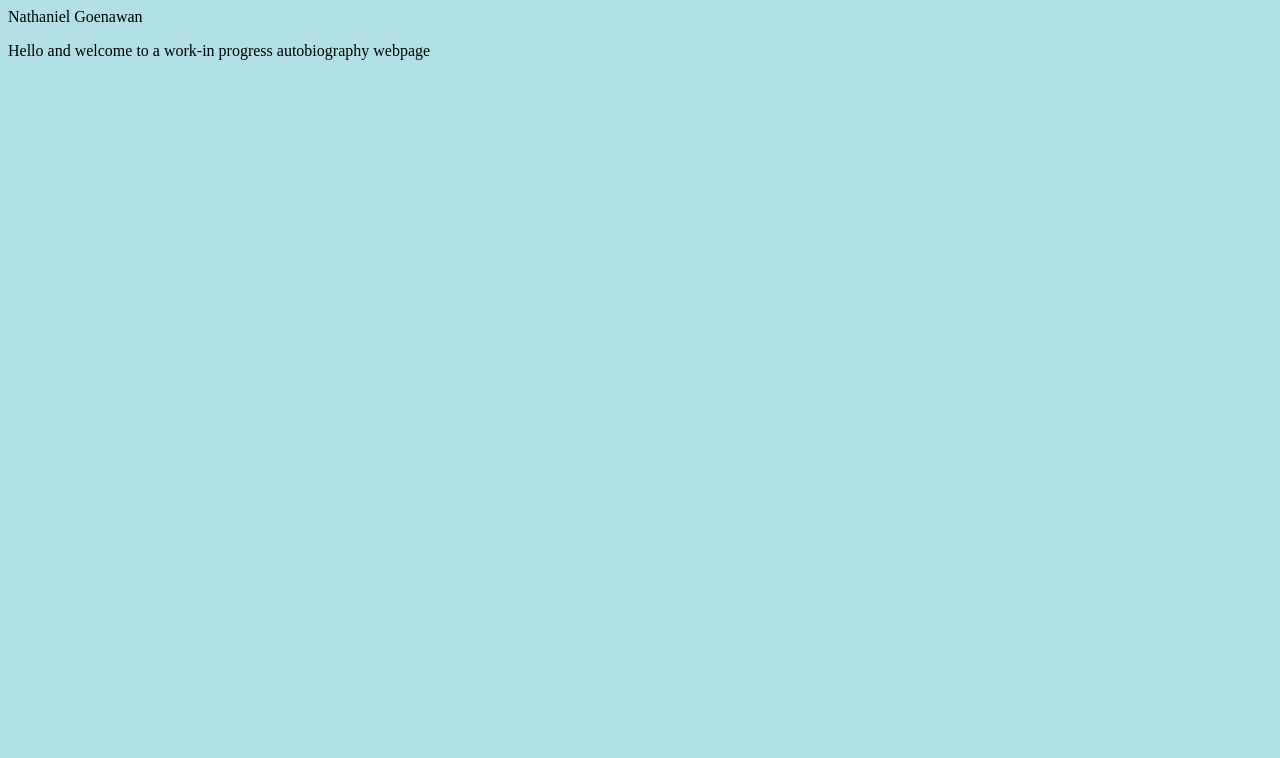
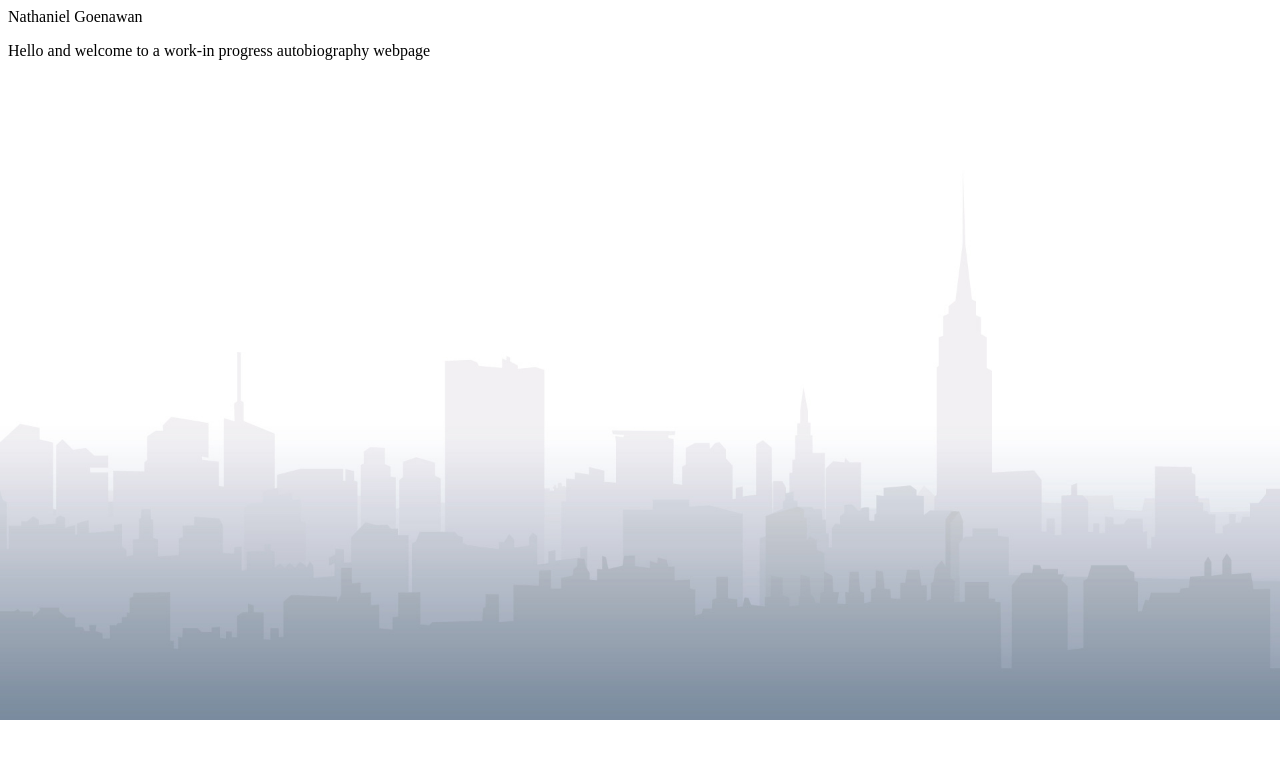
Before and after one commit to nathgoh/nathgoh.github.io, a plain HTML site: page index.html in a window 1280 px wide. Drawn offline with Linux system fonts and the light colour scheme.

Commit message:
HTML and CSS Files

```diff
--- a/style.css
+++ b/style.css
@@ -1,4 +1,7 @@
 body
 {
-    background-color: powderblue;
+    background-image: url(city1.jpg);
+    background-size: cover;
+    position: fixed;
+    background-repeat: no-repeat;
 }
```
Also changed, not shown: index.html (line endings or trailing spaces).
